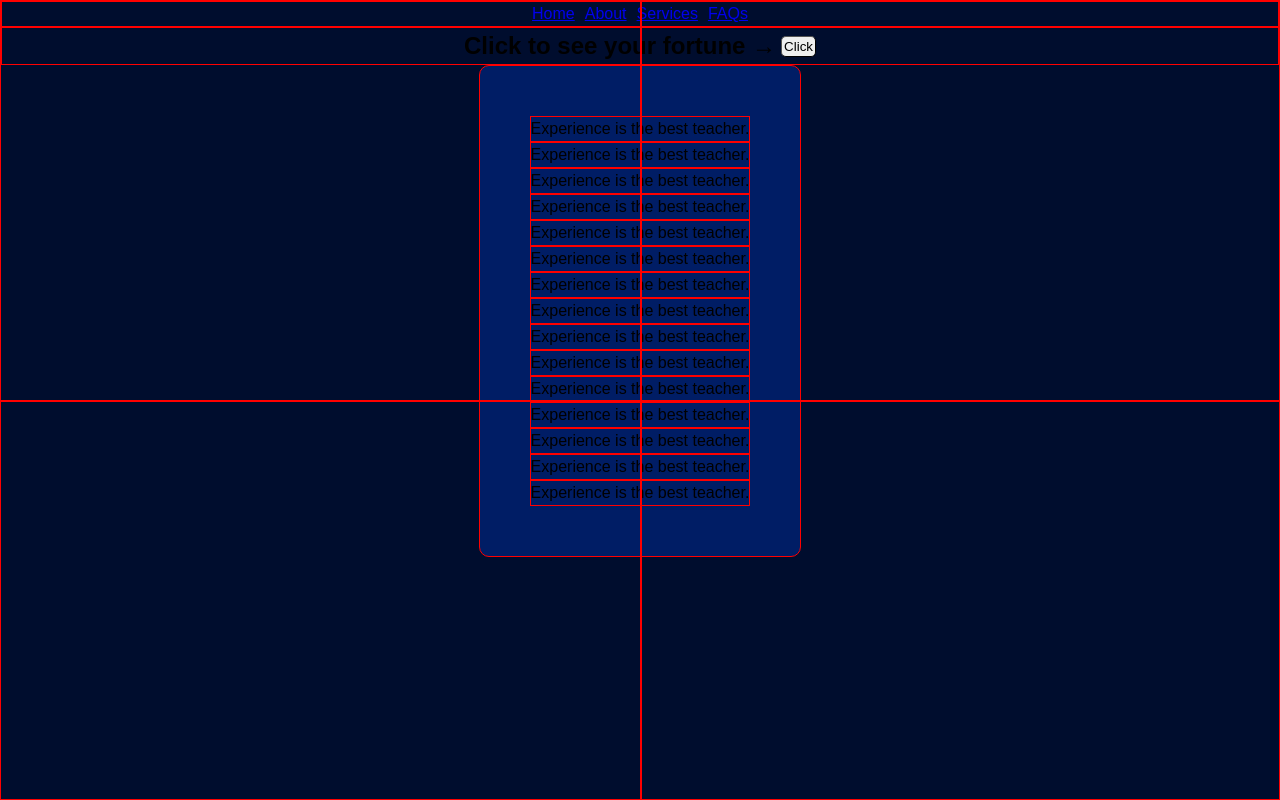
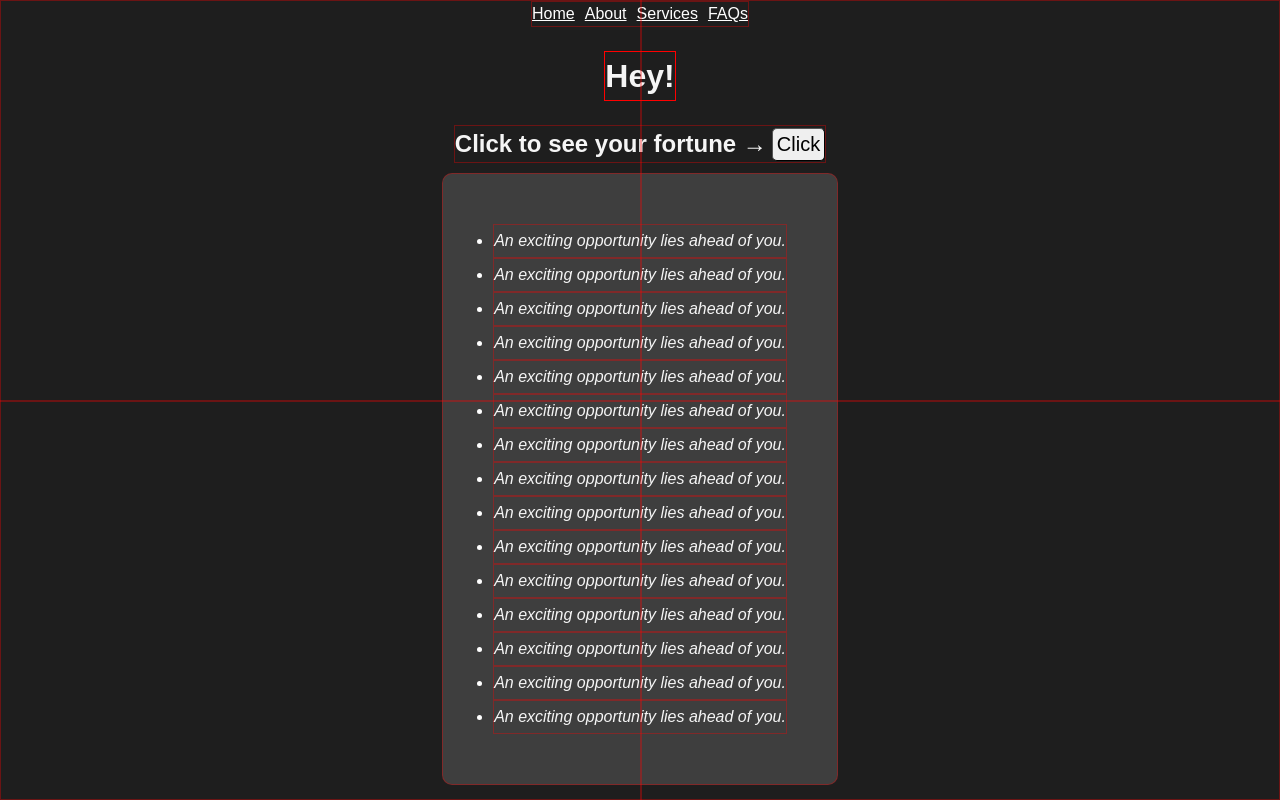
Before and after one commit to dsmdex/web_projects_practice, a Django app: page / in a window 1280 px wide. Run offline with Django 5.2, Linux system fonts and the light colour scheme.

Commit message:
new html pages

```diff
--- a/fortune_teller/fortuneteller/randomfortune/static/randomfortune/styles.css
+++ b/fortune_teller/fortuneteller/randomfortune/static/randomfortune/styles.css
@@ -11,10 +11,84 @@ body {
     line-height: 1.5;
     display: flex;
     flex-direction: column;
+    align-items: center;
     flex-grow: 3;
+    gap: 10px 10px;
+    border: 1px solid rgba(255, 0, 0, 0.341);
+    height: 100vh;
+    background-color: #1e1e1e;
+}
+
+/* Aligned navigational links with gaps*/
+.nav-links{
+    display: flex;
+    justify-content: center;
+    gap: 10px;
+    border: 1px solid rgba(255, 0, 0, 0.341);
+}
+.links {
+    color: white;
+}
+.links:visited {
+    color: purple ;
+}
+
+#greeting {
+    display: flex;
+    flex-direction: column;
+    align-items: center;
     border: 1px solid red;
-    height: 100vh;
-    background-color: #000d2e;
+    margin-top: auto;
+    color: whitesmoke;
+    font-family: Arial, Helvetica, sans-serif;
+}
+
+#header {
+    color:whitesmoke;
+}
+
+/* Centered header + button along main axis,
+    then centered each item along secondary axis*/
+.clicker {
+    display: flex;
+    justify-content: center;
+    align-items: center;
+    gap: 5px;
+    border: 1px solid rgba(255, 0, 0, 0.341);
+    margin-top: auto;
+}
+
+.clicker:hover {
+    #fortune-button {
+        background-color: rgba(192, 147, 34, 0.807);
+        transition: background-color .5s ease-in-out;
+    }
+    #header {
+        font-size: 1.6rem;
+        transition: font-size .5s linear;
+    }
+}
+
+/* Styled fortune button */
+#fortune-button {
+    border-width: 1px;
+    border-radius: 5px;
+    padding: 4px 4px;
+    font-family: Arial, Helvetica, sans-serif;
+    font-size: 20px;
+}
+
+.fortune-list {
+    background-color: #3e3e3e;
+    border: 1px solid rgba(255, 0, 0, 0.341);
+    display: flex;
+    flex-direction: column;
+    justify-content: center;
+    align-items: center;
+    width: auto;
+    margin: 0 auto auto auto;
+    padding: 50px 50px;
+    border-radius: 10px;
 }
 
 /* Horizontal (Main Axis) Line */
@@ -23,7 +97,7 @@ body {
     position: absolute;
     width: 100%;
     height: 2px;
-    background-color: red;
+    background-color: rgba(255, 0, 0, 0.341);
     top: 50%;
     left: 0;
 }
@@ -34,101 +108,19 @@ body {
     position: absolute;
     width: 2px;
     height: 100%;
-    background-color: red;
+    background-color: rgba(255, 0, 0, 0.341);
     left: 50%;
     top: 0;
 }
 
-/* Aligned navigational links with gaps*/
-.nav-links{
-    display: flex;
-    justify-content: center;
-    gap: 10px;
-    border: 1px solid red;
-
-}
-
-/* Centered header + button along main axis,
-    then centered each item along secondary axis*/
-.clicker {
-    display: flex;
-    justify-content: center;
-    align-items: center;
-    gap: 5px;
-    border: 1px solid red;
-
-}
-
-.clicker:hover {
-    #fortune-button {
-        background-color: cornflowerblue;
-        transition: background-color .8s ease-out;
-    }
-}
-
-/* Styled fortune button */
-#fortune-button {
-    border-width: 1px;
-    border-radius: 5px;
-    padding: 2px 2px;
-}
-
-.fortune-list {
-    background-color: #001d65;
-    border: 1px solid red;
-    display: flex;
-    flex-direction: column;
-    justify-content: center;
-    align-items: center;
-    width: auto;
-    margin: 0 auto;
-    padding: 50px 50px;
-    border-radius: 10px;
+ul {
+    color: white;
 }
 
 p {
     display: flex;
-    border: 1px solid red;
+    border: 1px solid rgba(255, 0, 0, 0.341);
+    font-style: italic;
+    color: whitesmoke;
+    line-height: 2rem;
 }
-
-
-
-
-
-
-
-/* body {
-    height: 100%;
-    margin: 0;
-    text-align: center;
-    background-color: #EBB561;
-   }
-   h1 {
-    display: block;
-    font-family: Arial, Helvetica, sans-serif;
-   }
-   .fortunes {
-    border-radius: 10px;
-    background-color: #6197EB;
-    width: 50%;
-    margin-left: 25%;
-    margin-bottom: 5%;
-    padding: 20px;
-   }
-
-   .fortunes p {
-    font-family: Arial, Helvetica, sans-serif;
-   }
-   .header-container {
-       display: flex;
-       align-items: center;
-       justify-content: center;
-   }
-   a button {
-   margin-top: 3px;
-   margin-left: 3px;
-   text-decoration: none;
-   border-radius: 5px;
-   background-color: #6197EB;
-   }
-    */
--- a/fortune_teller/fortuneteller/randomfortune/templates/randomfortune/fortune.html
+++ b/fortune_teller/fortuneteller/randomfortune/templates/randomfortune/fortune.html
@@ -15,12 +15,13 @@
     <!-- Nav Bar Section -->
     <section>
         <nav class="nav-links">
-            <a href="#">Home</a>
-            <a href="#">About</a>
-            <a href="#">Services</a>
-            <a href="#">FAQs</a>
+            <a class="links" href="{% url 'randomfortune' %}">Home</a>
+            <a class="links" href="{% url 'randomfortune' %}">About</a>
+            <a class="links" href="{% url 'randomfortune' %}">Services</a>
+            <a class="links" href="{% url 'randomfortune' %}">FAQs</a>
         </nav>
     </section>
+    <h1 id="greeting">{{greet}}</h1>
 
     <!-- Button Section -->
     <section class="clicker">
@@ -32,21 +33,23 @@
 
     <!-- Fortunes Section -->
     <section class="fortune-list">
-        <p>{{fortune}}</p>
-        <p>{{fortune}}</p>
-        <p>{{fortune}}</p>
-        <p>{{fortune}}</p>
-        <p>{{fortune}}</p>
-        <p>{{fortune}}</p>
-        <p>{{fortune}}</p>
-        <p>{{fortune}}</p>
-        <p>{{fortune}}</p>
-        <p>{{fortune}}</p>
-        <p>{{fortune}}</p>
-        <p>{{fortune}}</p>
-        <p>{{fortune}}</p>
-        <p>{{fortune}}</p>
-        <p>{{fortune}}</p>
+        <ul>
+        <li><p>{{fortune}}</p></li>
+        <li><p>{{fortune}}</p></li>
+        <li><p>{{fortune}}</p></li>
+        <li><p>{{fortune}}</p></li>
+        <li><p>{{fortune}}</p></li>
+        <li><p>{{fortune}}</p></li>
+        <li><p>{{fortune}}</p></li>
+        <li><p>{{fortune}}</p></li>
+        <li><p>{{fortune}}</p></li>
+        <li><p>{{fortune}}</p></li>
+        <li><p>{{fortune}}</p></li>
+        <li><p>{{fortune}}</p></li>
+        <li><p>{{fortune}}</p></li>
+        <li><p>{{fortune}}</p></li>
+        <li><p>{{fortune}}</p></li>
+        </ul>
     </section>
 
 </body>
--- a/fortune_teller/fortuneteller/randomfortune/urls.py
+++ b/fortune_teller/fortuneteller/randomfortune/urls.py
@@ -2,5 +2,7 @@ from django.urls import path
 from . import views
 
 urlpatterns = [
-    path('', views.fortune, name="randomfortune"),
+    path('', views.fortune_view, name="randomfortune"),
+    path('test/', views.test_view, name='test'),
+    path('test_two/', views.test_two_view, name="test_two")
 ]
--- a/fortune_teller/fortuneteller/randomfortune/views.py
+++ b/fortune_teller/fortuneteller/randomfortune/views.py
@@ -2,10 +2,18 @@ from django.shortcuts import render
 import random
 
 # Create your views here.
-def fortune(request):
+def get_greeting():
+    greet = random.choice(greetingList)
+    return greet
+
+def get_fortune():
     fortune = random.choice(fortuneList)
+    return fortune
+
+def fortune_view(request):
     context = {
-        'fortune': fortune
+        'greet': get_greeting(),
+        'fortune': get_fortune()
     }
     return render(request, 'randomfortune/fortune.html', context)
 
@@ -16,35 +24,29 @@ fortuneList = [
     "Get your mind set…confidence will lead you on.",
     "You will always be surrounded by true friends.",
     "Sell your ideas-they have exceptional merit.",
-    "You should be able to undertake and complete anything.",
-    "You are kind and friendly.",
-    "You are wise beyond your years.",
-    "Your ability to juggle many tasks will take you far.",
-    "A routine task will turn into an enchanting adventure.",
-    "Beware of all enterprises that require new clothes.",
-    "Be true to your work, your word, and your friend.",
-    "Goodness is the only investment that never fails.",
-    "Forget injuries; never forget kindnesses.",
-    "Respect yourself and others will respect you.",
-    "It is easier to stay out than to get out.",
-    "Sing every day and chase the mean blues away.",
-    "You will receive money from an unexpected source.",
-    "Plan for many pleasures ahead.",
-    "Experience is the best teacher.",
-    "You will be happy with your spouse.",
-    "Expect the unexpected.",
-    "Stay healthy. Walk a mile.",
-    "The family that plays together stays together.",
-    "Eat chocolate to have a sweeter life.",
-    "Make yourself necessary to someone.",
-    "The only way to have a friend is to be one.",
-    "Nothing great was ever achieved without enthusiasm.",
-    "Dance as if no one is watching.",
-    "Live this day as if it were your last.",
-    "Your life will be happy and peaceful.",
-    "Reach for joy and all else will follow.",
-    "Move in the direction of your dreams.",
-    "Bloom where you are planted.",
-    "Appreciate. Appreciate. Appreciate.",
-    "Happy news is on its way."
+    "You should be able to undertake and complete anything."
 ]
+
+greetingList = [
+    "Hello!",
+    "Hi there!",
+    "Good morning!",
+    "Good afternoon!",
+    "Good evening!",
+    "Hey!",
+    "Howdy!",
+    "Greetings!",
+    "What's up?",
+    "Yo!",
+    "Welcome!",
+    "Nice to see you!",
+    "Hey there!",
+    "Hiya!",
+    "Salutations!"
+]
+
+def test_view(request):
+    return render(request, 'randomfortune/test.html')
+
+def test_two_view(request):
+    return render(request, 'randomfortune/test_two.html')
```
Also changed, not shown: fortune_teller/fortuneteller/randomfortune/static/randomfortune/test.css (added, +24 -0 lines), fortune_teller/fortuneteller/randomfortune/static/randomfortune/test_two.css (added, +92 -0 lines), fortune_teller/fortuneteller/randomfortune/templates/randomfortune/test.html (added, +33 -0 lines), fortune_teller/fortuneteller/randomfortune/templates/randomfortune/test_two.html (added, +34 -0 lines).
